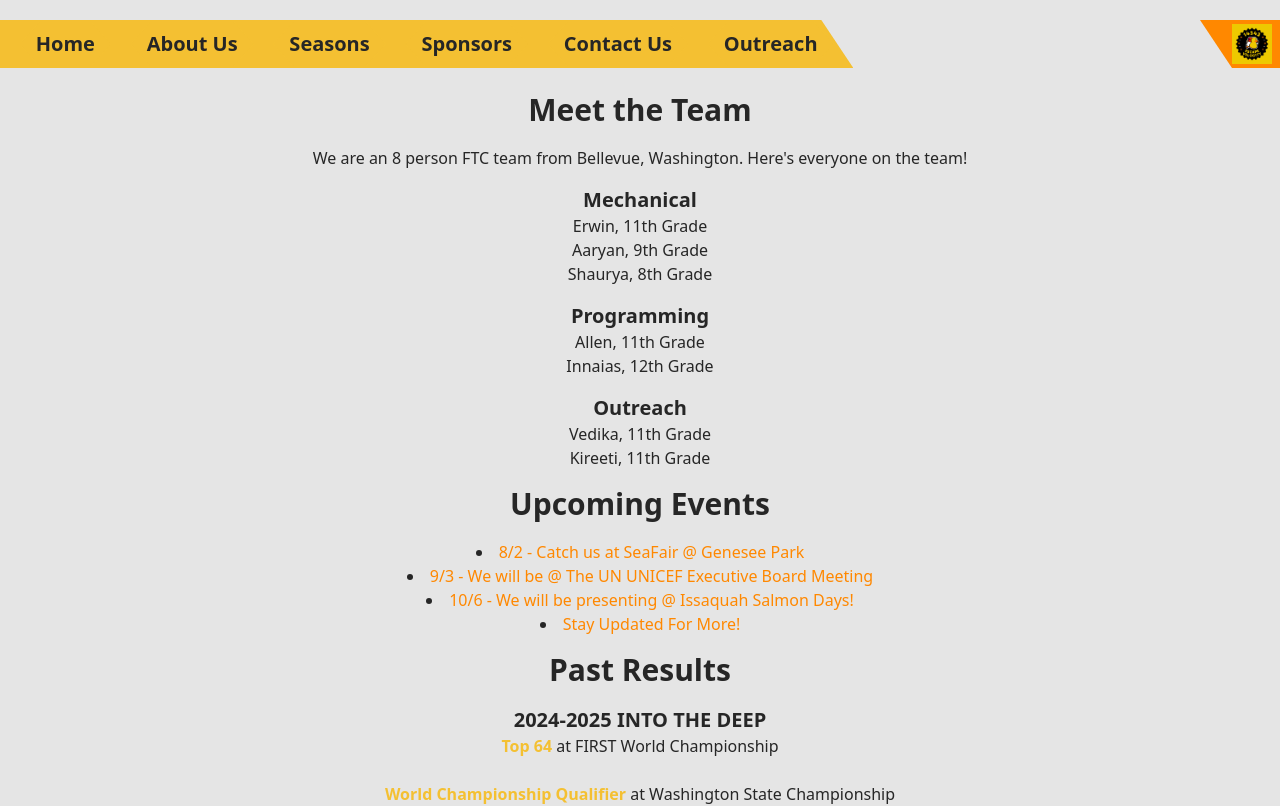
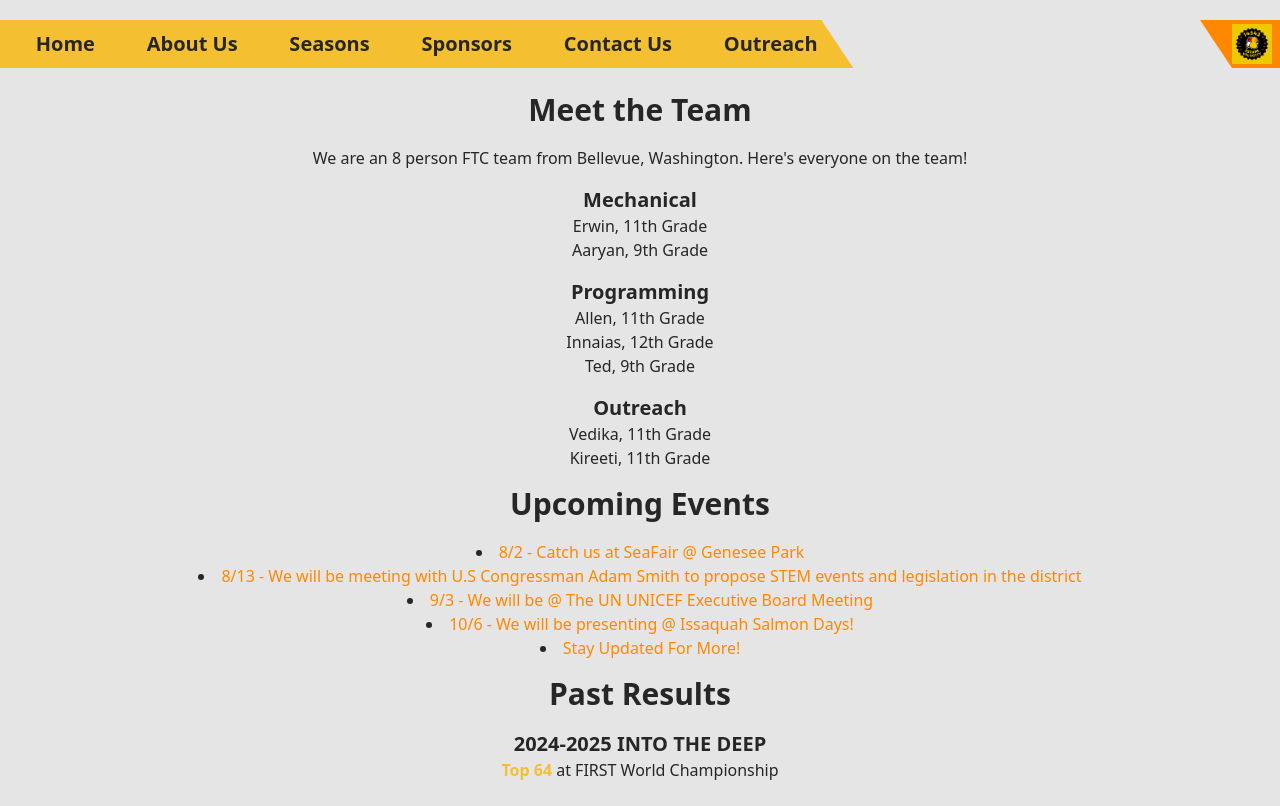
Before and after one commit to brachiotusk/evwebsite-real, a SvelteKit app: page /about in a window 1280 px wide. Shown: the top 806 px of the page. Built offline with nearby package versions, Linux system fonts and the light colour scheme.

Commit message:
Update +page.svelte

```diff
--- a/src/routes/about/+page.svelte
+++ b/src/routes/about/+page.svelte
@@ -17,14 +17,14 @@
 
         <li>Erwin, 11th Grade</li>
         <li>Aaryan, 9th Grade</li>
-        <li>Shaurya, 8th Grade</li>
+
     </ul>
 
     <b class="mt-4  text-xl">Programming</b>
     <ul>
         <li>Allen, 11th Grade </li>
         <li>Innaias, 12th Grade</li>
-
+        <li>Ted, 9th Grade</li>
     </ul>
 
     <b class="mt-4 text-xl">Outreach</b>
@@ -36,6 +36,7 @@
     <h1 class="text-3xl font-semibold mt-4">Upcoming Events</h1>
     <ExpandingHr --width=10em/>
     <li><span class="text-evorange">8/2 - Catch us at SeaFair @ Genesee Park</span></li>
+    <li><span class="text-evorange">8/13 - We will be meeting with U.S Congressman Adam Smith to propose STEM events and legislation in the district</span></li>
     <li><span class="text-evorange">9/3 - We will be @ The UN UNICEF Executive Board Meeting</span></li>
     <li><span class="text-evorange">10/6 - We will be presenting @ Issaquah Salmon Days!</span></li>
     <li><span class="text-evorange">Stay Updated For More!</span></li>
```
